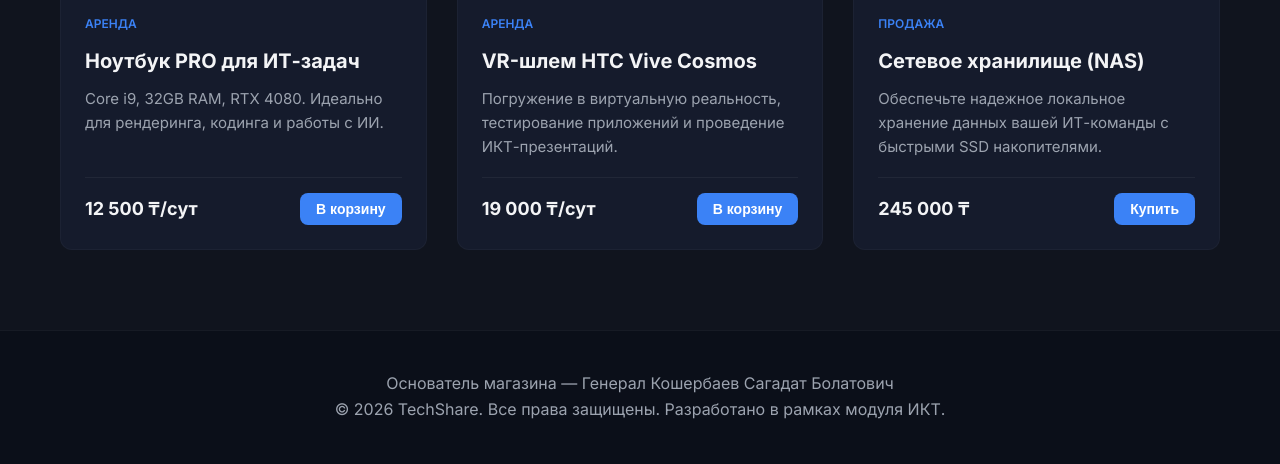
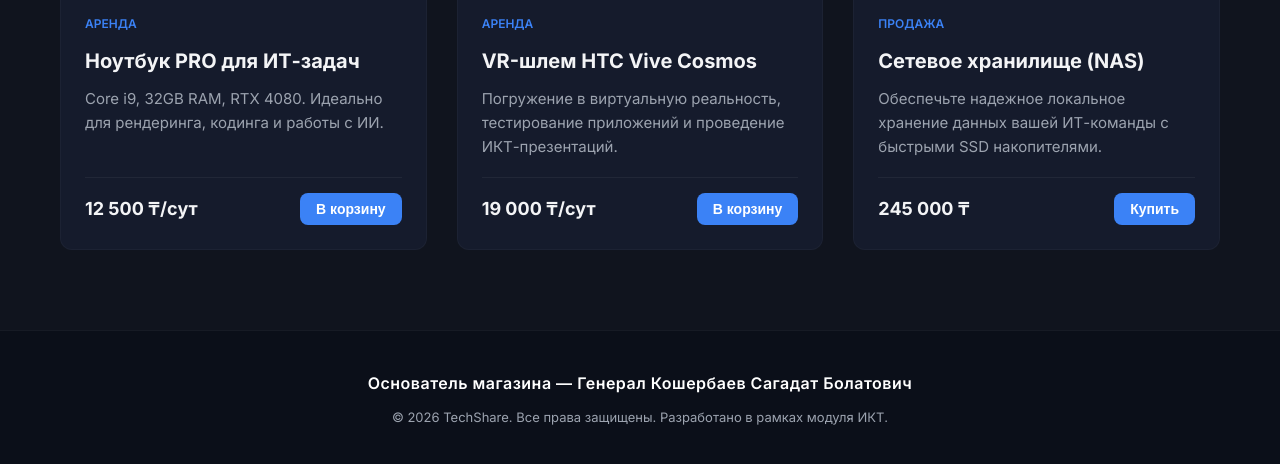
Before and after one commit to hd99gxwzwb-collab/techshare, a plain HTML site: page index.html in a window 1280 px wide. Shown: the part 1129-1593 px from the top of the page. Drawn offline with Linux system fonts and the light colour scheme.

Commit message:
style.css

```diff
--- a/style.css
+++ b/style.css
@@ -53,11 +53,28 @@ body { background-color: var(--bg-color); color: var(--text-main); font-family:
 .card-text { color: var(--text-muted); font-size: 15px; margin-bottom: 20px; height: 70px; overflow: hidden; }
 .card-footer { display: flex; justify-content: space-between; align-items: center; border-top: 1px solid rgba(255, 255, 255, 0.05); padding-top: 15px; }
 .price { font-weight: 700; font-size: 18px; }
-.footer { padding: 40px 0; border-top: 1px solid rgba(255, 255, 255, 0.05); text-align: center; color: var(--text-muted); }
+
+/* --- Подвал (Footer) --- */
+.footer {
+    padding: 40px 0;
+    border-top: 1px solid rgba(255, 255, 255, 0.05);
+    text-align: center;
+}
+.founder {
+    font-size: 16px;
+    font-weight: 600;
+    color: #fff;
+    margin-bottom: 10px;
+    letter-spacing: 0.5px;
+}
+.copyright {
+    font-size: 13px;
+    color: var(--text-muted);
+}
 
 /* --- МОДАЛЬНОЕ ОКНО КОРЗИНЫ --- */
 .cart-modal {
-    display: none; /* Скрыто по умолчанию */
+    display: none;
     position: fixed;
     top: 0; left: 0; width: 100%; height: 100%;
     background-color: rgba(0, 0, 0, 0.6);
@@ -65,7 +82,6 @@ body { background-color: var(--bg-color); color: var(--text-main); font-family:
     z-index: 1000;
     justify-content: center; align-items: center;
 }
-
 .cart-content {
     background-color: var(--card-bg);
     padding: 30px;
@@ -75,31 +91,18 @@ body { background-color: var(--bg-color); color: var(--text-main); font-family:
     border: 1px solid rgba(255, 255, 255, 0.1);
     position: relative;
 }
-
 .close-modal {
     position: absolute;
     top: 15px; right: 20px;
     font-size: 30px; color: var(--text-muted);
     cursor: pointer;
 }
-
 .close-modal:hover { color: #fff; }
-
 .cart-item {
     display: flex;
     justify-content: space-between;
     padding: 10px 0;
     border-bottom: 1px solid rgba(255, 255, 255, 0.05);
 }
-
-.cart-total {
-    margin-top: 20px;
-    font-size: 20px;
-    text-align: right;
-}
-
-.empty-message {
-    color: var(--text-muted);
-    text-align: center;
-    padding: 20px 0;
-}
+.cart-total { margin-top: 20px; font-size: 20px; text-align: right; }
+.empty-message { color: var(--text-muted); text-align: center; padding: 20px 0; }
```
